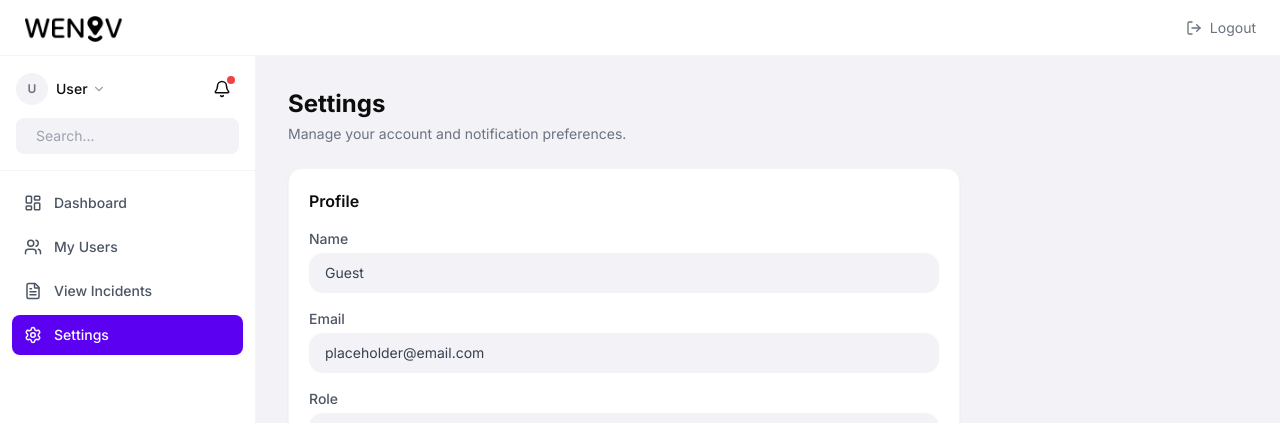
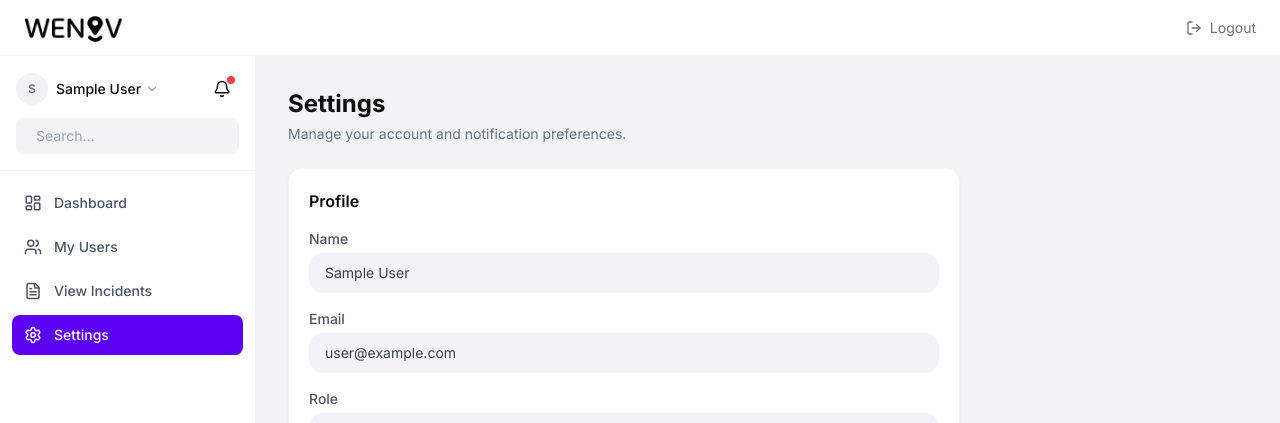
Before and after one commit to danny-tle/wenav-web-live, a Next.js app: page /dashboard/settings in a window 1280 px wide. Shown: the top 423 px of the page. Built offline with nearby package versions, Linux system fonts and the light colour scheme; no server answers; sample sign-in values are in the browser's storage.

Commit message:
Display user profile data from signup in settings pages and sidebars

```diff
--- a/src/app/admin/settings/page.tsx
+++ b/src/app/admin/settings/page.tsx
@@ -1,12 +1,17 @@
 "use client";
 
+import { useState } from "react";
 import { useRouter } from "next/navigation";
 import { useAuth } from "@/lib/auth";
 import Card from "@/components/shared/Card";
 
 export default function AdminSettingsPage() {
-  const { logout } = useAuth();
+  const { user, role, logout, updateName } = useAuth();
   const router = useRouter();
+  const [name, setName] = useState(user?.displayName || "");
+  const [saving, setSaving] = useState(false);
+  const [saved, setSaved] = useState(false);
+  const nameChanged = name !== (user?.displayName || "");
 
   const handleLogout = () => {
     logout();
@@ -28,15 +33,32 @@ export default function AdminSettingsPage() {
           <div className="space-y-4">
             <div>
               <label className="block text-sm font-medium text-gray-600 mb-1">Name</label>
-              <input type="text" value="Admin" readOnly className="w-full px-4 py-2.5 bg-wenav-gray rounded-wenav text-sm text-gray-700" />
+              <input type="text" value={name} onChange={(e) => { setName(e.target.value); setSaved(false); }} className="w-full px-4 py-2.5 bg-wenav-gray rounded-wenav text-sm text-gray-700 focus:outline-none focus:ring-1 focus:ring-blue-500" />
+              {nameChanged && (
+                <button
+                  onClick={async () => {
+                    setSaving(true);
+                    await updateName(name);
+                    setSaving(false);
+                    setSaved(true);
+                  }}
+                  disabled={saving}
+                  className="mt-2 text-sm text-wenav-purple font-medium hover:text-wenav-purple/80 disabled:opacity-50"
+                >
+                  {saving ? "Saving..." : "Save name"}
+                </button>
+              )}
+              {saved && !nameChanged && (
+                <p className="mt-1 text-xs text-green-600">Name updated!</p>
+              )}
             </div>
             <div>
               <label className="block text-sm font-medium text-gray-600 mb-1">Email</label>
-              <input type="email" value="placeholder@email.com" readOnly className="w-full px-4 py-2.5 bg-wenav-gray rounded-wenav text-sm text-gray-700" />
+              <input type="email" value={user?.email || ""} readOnly className="w-full px-4 py-2.5 bg-wenav-gray rounded-wenav text-sm text-gray-700" />
             </div>
             <div>
               <label className="block text-sm font-medium text-gray-600 mb-1">Role</label>
-              <input type="text" value="Administrator" readOnly className="w-full px-4 py-2.5 bg-wenav-gray rounded-wenav text-sm text-gray-700" />
+              <input type="text" value={role === "admin" ? "Administrator" : "User"} readOnly className="w-full px-4 py-2.5 bg-wenav-gray rounded-wenav text-sm text-gray-700" />
             </div>
           </div>
         </Card>
--- a/src/app/dashboard/settings/page.tsx
+++ b/src/app/dashboard/settings/page.tsx
@@ -1,12 +1,17 @@
 "use client";
 
+import { useState } from "react";
 import { useRouter } from "next/navigation";
 import { useAuth } from "@/lib/auth";
 import Card from "@/components/shared/Card";
 
 export default function SettingsPage() {
-  const { logout } = useAuth();
+  const { user, role, logout, updateName } = useAuth();
   const router = useRouter();
+  const [name, setName] = useState(user?.displayName || "");
+  const [saving, setSaving] = useState(false);
+  const [saved, setSaved] = useState(false);
+  const nameChanged = name !== (user?.displayName || "");
 
   const handleLogout = () => {
     logout();
@@ -33,10 +38,27 @@ export default function SettingsPage() {
               </label>
               <input
                 type="text"
-                value="Guest"
-                readOnly
-                className="w-full px-4 py-2.5 bg-wenav-gray rounded-wenav text-sm text-gray-700"
+                value={name}
+                onChange={(e) => { setName(e.target.value); setSaved(false); }}
+                className="w-full px-4 py-2.5 bg-wenav-gray rounded-wenav text-sm text-gray-700 focus:outline-none focus:ring-1 focus:ring-blue-500"
               />
+              {nameChanged && (
+                <button
+                  onClick={async () => {
+                    setSaving(true);
+                    await updateName(name);
+                    setSaving(false);
+                    setSaved(true);
+                  }}
+                  disabled={saving}
+                  className="mt-2 text-sm text-wenav-purple font-medium hover:text-wenav-purple/80 disabled:opacity-50"
+                >
+                  {saving ? "Saving..." : "Save name"}
+                </button>
+              )}
+              {saved && !nameChanged && (
+                <p className="mt-1 text-xs text-green-600">Name updated!</p>
+              )}
             </div>
             <div>
               <label className="block text-sm font-medium text-gray-600 mb-1">
@@ -44,7 +66,7 @@ export default function SettingsPage() {
               </label>
               <input
                 type="email"
-                value="placeholder@email.com"
+                value={user?.email || ""}
                 readOnly
                 className="w-full px-4 py-2.5 bg-wenav-gray rounded-wenav text-sm text-gray-700"
               />
@@ -55,7 +77,7 @@ export default function SettingsPage() {
               </label>
               <input
                 type="text"
-                value="User"
+                value={role === "admin" ? "Admin" : "User"}
                 readOnly
                 className="w-full px-4 py-2.5 bg-wenav-gray rounded-wenav text-sm text-gray-700"
               />
--- a/src/app/signup/verify/page.tsx
+++ b/src/app/signup/verify/page.tsx
@@ -63,7 +63,7 @@ function VerifyForm() {
       await verifyCode({ code: code.join("") });
       // Refresh token so emailVerified is updated
       await auth.currentUser?.getIdToken(true);
-      router.push("/login");
+      router.push("/dashboard");
     } catch (err: unknown) {
       const message = (err as { message?: string }).message || "Verification failed. Please try again.";
       setError(message);
--- a/src/components/admin/AdminSidebar.tsx
+++ b/src/components/admin/AdminSidebar.tsx
@@ -15,6 +15,7 @@ import {
   X,
 } from "lucide-react";
 import NotificationPanel from "@/components/shared/NotificationPanel";
+import { useAuth } from "@/lib/auth";
 
 const NAV_ITEMS = [
   { label: "Dashboard", href: "/admin", icon: LayoutDashboard },
@@ -25,8 +26,11 @@ const NAV_ITEMS = [
 
 export default function AdminSidebar() {
   const pathname = usePathname();
+  const { user } = useAuth();
   const [showNotifications, setShowNotifications] = useState(false);
   const [mobileOpen, setMobileOpen] = useState(false);
+  const displayName = user?.displayName || "Admin";
+  const initial = displayName.charAt(0).toUpperCase();
 
   const sidebarContent = (
     <>
@@ -35,10 +39,10 @@ export default function AdminSidebar() {
         <div className="flex items-center justify-between mb-3">
           <div className="flex items-center gap-2">
             <div className="w-8 h-8 rounded-full bg-emerald-50 flex items-center justify-center">
-              <span className="text-xs font-semibold text-emerald-600">A</span>
+              <span className="text-xs font-semibold text-emerald-600">{initial}</span>
             </div>
             <div className="flex items-center gap-1">
-              <span className="text-sm font-medium">Admin</span>
+              <span className="text-sm font-medium">{displayName}</span>
               <ChevronDown size={14} className="text-gray-400" />
             </div>
           </div>
--- a/src/components/user/UserSidebar.tsx
+++ b/src/components/user/UserSidebar.tsx
@@ -15,6 +15,7 @@ import {
   X,
 } from "lucide-react";
 import NotificationPanel from "@/components/shared/NotificationPanel";
+import { useAuth } from "@/lib/auth";
 
 const NAV_ITEMS = [
   { label: "Dashboard", href: "/dashboard", icon: LayoutDashboard },
@@ -25,8 +26,11 @@ const NAV_ITEMS = [
 
 export default function UserSidebar() {
   const pathname = usePathname();
+  const { user } = useAuth();
   const [showNotifications, setShowNotifications] = useState(false);
   const [mobileOpen, setMobileOpen] = useState(false);
+  const displayName = user?.displayName || "User";
+  const initial = displayName.charAt(0).toUpperCase();
 
   const sidebarContent = (
     <>
@@ -35,10 +39,10 @@ export default function UserSidebar() {
         <div className="flex items-center justify-between mb-3">
           <div className="flex items-center gap-2">
             <div className="w-8 h-8 rounded-full bg-wenav-gray flex items-center justify-center">
-              <span className="text-xs font-semibold text-gray-500">U</span>
+              <span className="text-xs font-semibold text-gray-500">{initial}</span>
             </div>
             <div className="flex items-center gap-1">
-              <span className="text-sm font-medium">User</span>
+              <span className="text-sm font-medium">{displayName}</span>
               <ChevronDown size={14} className="text-gray-400" />
             </div>
           </div>
--- a/src/lib/auth.tsx
+++ b/src/lib/auth.tsx
@@ -22,6 +22,8 @@ import { auth, functions } from "@/lib/firebase";
 
 export type UserRole = "user" | "admin" | null;
 
+const ADMIN_EMAILS = ["wenavapp@gmail.com"];
+
 interface AuthContextType {
   user: User | null;
   isLoggedIn: boolean;
@@ -32,6 +34,7 @@ interface AuthContextType {
   logout: () => Promise<void>;
   sendVerification: () => Promise<void>;
   resetPassword: (email: string) => Promise<void>;
+  updateName: (name: string) => Promise<void>;
 }
 
 const AuthContext = createContext<AuthContextType | undefined>(undefined);
@@ -47,9 +50,7 @@ export function AuthProvider({ children }: { children: ReactNode }) {
       if (firebaseUser) {
         setUser(firebaseUser);
         setIsLoggedIn(true);
-        // Default all users to "user" role for now
-        // Admin roles can be added later via Firebase custom claims
-        setRole("user");
+        setRole(ADMIN_EMAILS.includes(firebaseUser.email || "") ? "admin" : "user");
       } else {
         setUser(null);
         setIsLoggedIn(false);
@@ -63,10 +64,11 @@ export function AuthProvider({ children }: { children: ReactNode }) {
 
   const login = async (email: string, password: string): Promise<UserRole> => {
     const result = await signInWithEmailAndPassword(auth, email, password);
+    const userRole = ADMIN_EMAILS.includes(result.user.email || "") ? "admin" : "user";
     setUser(result.user);
     setIsLoggedIn(true);
-    setRole("user");
-    return "user";
+    setRole(userRole);
+    return userRole;
   };
 
   const signup = async (email: string, password: string, displayName: string): Promise<void> => {
@@ -85,6 +87,14 @@ export function AuthProvider({ children }: { children: ReactNode }) {
 
   const resetPassword = async (email: string): Promise<void> => {
     await sendPasswordResetEmail(auth, email);
+  };
+
+  const updateName = async (name: string): Promise<void> => {
+    if (auth.currentUser) {
+      await updateProfile(auth.currentUser, { displayName: name });
+      // Trigger re-render with updated user object
+      setUser({ ...auth.currentUser } as User);
+    }
   };
 
   const logout = async (): Promise<void> => {
@@ -106,6 +116,7 @@ export function AuthProvider({ children }: { children: ReactNode }) {
         logout,
         sendVerification,
         resetPassword,
+        updateName,
       }}
     >
       {children}
```
